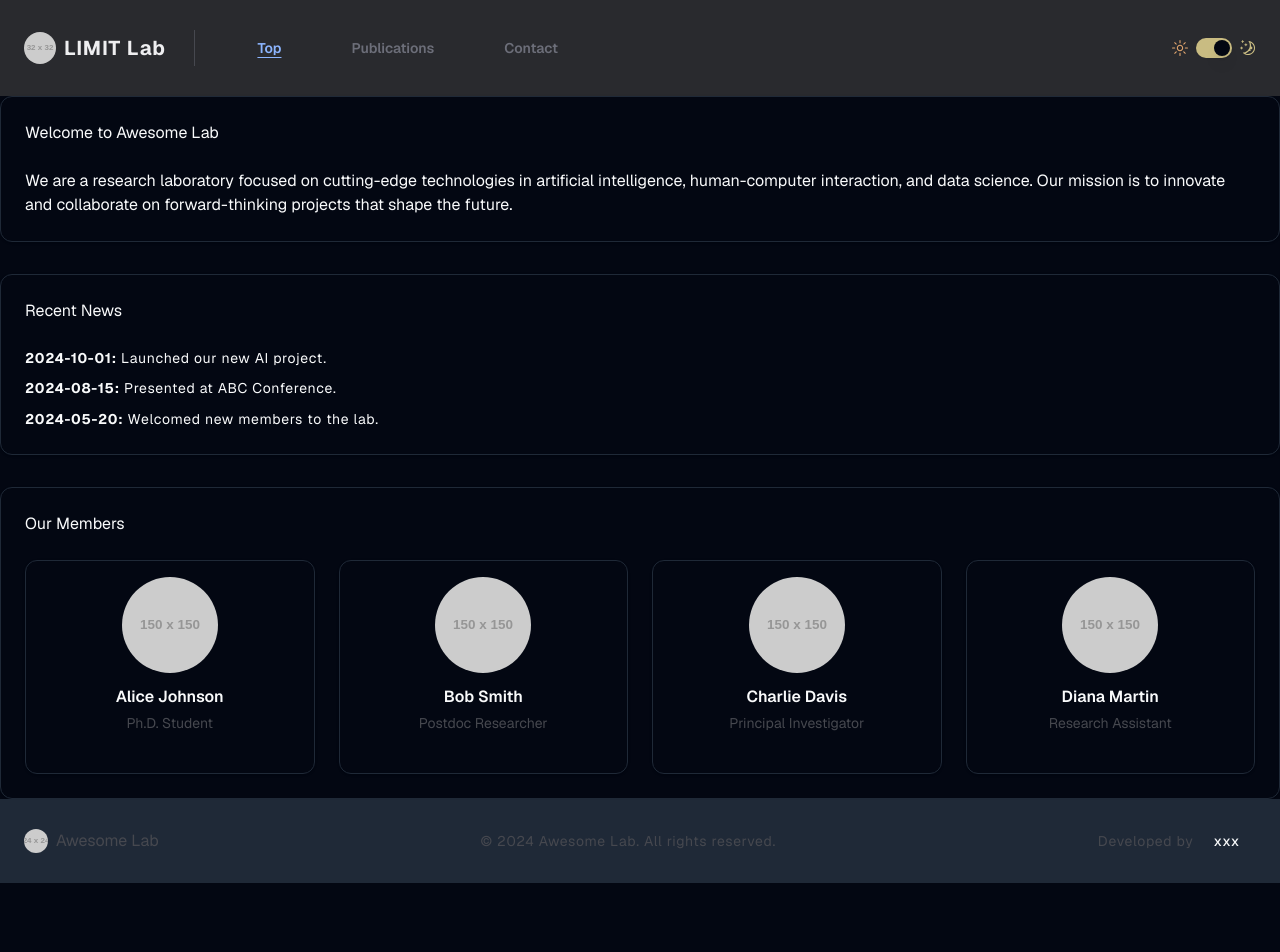
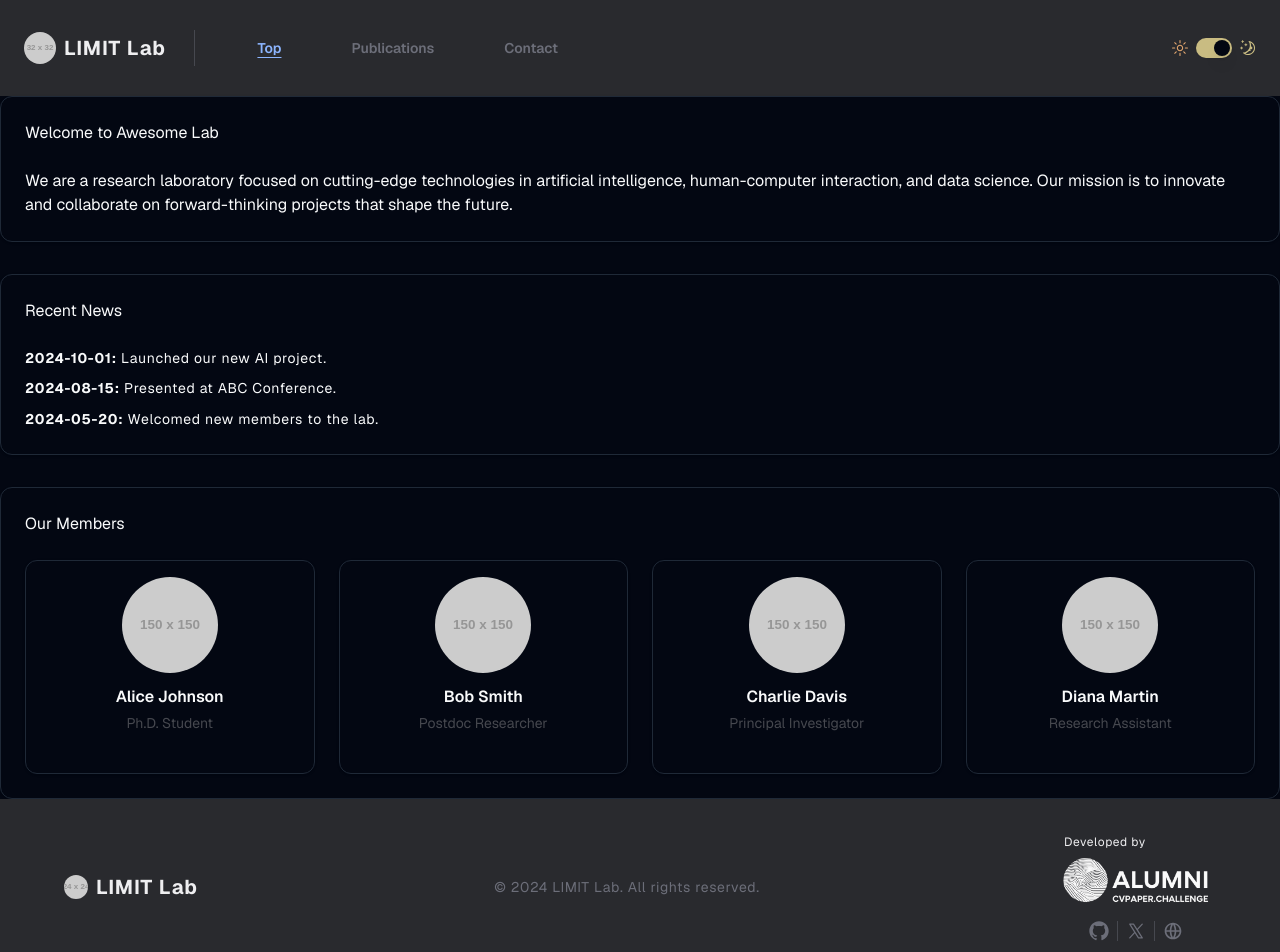
Before and after one commit to cvpaperchallenge-alumni/limit-lab-homepage, a Next.js app: page / in a window 1280 px wide. Shown: the top 952 px of the page. Before the commit the page ends 883 px from the top, so only its background shows below. Built offline with nearby package versions, Linux system fonts and the light colour scheme; what tailwindcss-animated would draw is missing.

Commit message:
:sparkles: Update footer

```diff
--- a/src/components/footer.tsx
+++ b/src/components/footer.tsx
@@ -1,36 +1,86 @@
 'use client'
+
+import { useTheme } from 'next-themes'
+import Image from 'next/image'
+import { useEffect, useState } from 'react'
+import { PiXLogo } from 'react-icons/pi'
+import { RxGithubLogo } from 'react-icons/rx'
+import { RiGlobalLine } from "react-icons/ri";
+import Link from 'next/link'
+import blackAlumniLogo from '../../public/alumni-logo-with-wide-black-trimmed.png'
+import whiteAlumniLogo from '../../public/alumni-logo-with-wide-white-trimmed.png'
 
 // shadcn/ui components
 import { Avatar, AvatarFallback, AvatarImage } from '@/components/ui/avatar'
-import { Button } from '@/components/ui/button'
+import { Separator } from '@/components/ui/separator'
 
 export function Footer() {
+  const { theme } = useTheme()
+  const [isDarkMode, setIsDarkMode] = useState(false)
+
+  useEffect(() => {
+    if (theme) {
+      setIsDarkMode(theme === 'dark')
+    }
+  }, [theme])
+
   return (
-    <div className="flex w-full flex-col items-center justify-between space-y-2 bg-muted p-6 text-muted-foreground md:flex-row md:space-y-0">
+    <div className="h-44 w-full bg-secondary p-6 text-secondary-foreground flex justify-center">
+      <div className='w-full max-w-[1500px] flex flex-col items-center justify-between md:flex-row'>
         {/* Placeholder logo */}
-      <div className="flex items-center space-x-2">
+        <div className="flex flex-col items-center gap-1">
+          <div className="flex items-center space-x-2 mt-1 md:mt-0 md:ml-10">
             <Avatar className="size-6">
               <AvatarImage src="https://via.placeholder.com/24" alt="Logo" />
               <AvatarFallback>AL</AvatarFallback>
             </Avatar>
-        <span>Awesome Lab</span>
+            <span className="text-xl font-bold">LIMIT Lab</span>
+          </div>
+          <div className="text-sub text-xxs md:hidden">
+            © 2024 LIMIT Lab. All rights reserved.
+          </div>
         </div>
 
-      <div className="text-xs md:text-s">
-        © 2024 Awesome Lab. All rights reserved.
+        <div className="hidden text-sub md:block md:text-s md:mt-0">
+          © 2024 LIMIT Lab. All rights reserved.
         </div>
 
-      <div className="text-xs md:text-s">
+        <div className='flex flex-col-reverse items-center gap-2 md:gap-0 md:flex-col md:items-start md:mr-10'>
+          <div className="text-xxxs md:text-xxs md:pl-2 flex gap-2">
             Developed by{' '}
-        <Button variant="link" asChild>
-          <a
-            href="https://example.com"
-            target="_blank"
-            rel="noopener noreferrer"
-          >
-            xxx
-          </a>
-        </Button>
+            <span className='inline md:hidden'>
+              cvpaper.challenge alumni community
+            </span>
+          </div>
+          <div className='flex flex-col items-center gap-2 text-sub'>
+            <Image
+              alt="alumni logo"
+              className='hidden h-auto w-40 md:block'
+              priority={true}
+              sizes="100vw"
+              src={isDarkMode ? whiteAlumniLogo : blackAlumniLogo}
+            />
+            <div className='flex items-center gap-2'>
+              <Link href="https://github.com/cvpaperchallenge-alumni" target="_blank">
+                <RxGithubLogo className="size-5"/>
+              </Link>
+              <Separator
+                orientation="vertical"
+                className="hidden h-5 bg-muted-foreground md:block"
+              />
+              <Link href="https://twitter.com/cvpcalumni" target="_blank">
+                <PiXLogo className="size-5"/>
+              </Link>
+              <Separator
+                orientation="vertical"
+                className="hidden h-5 bg-muted-foreground md:block"
+              />
+              <Link href="https://note.com/gatheluck/n/nc469f2f35426" target="_blank">
+                <RiGlobalLine className="size-5"/>
+              </Link>
+            </div>
+          </div>
+        </div>
       </div>
     </div>
   )
```
Also changed, not shown: public/alumni-logo-with-wide-black-trimmed.png (added), public/alumni-logo-with-wide-white-trimmed.png (added). Lines whose indentation alone changed are shown as unchanged.
